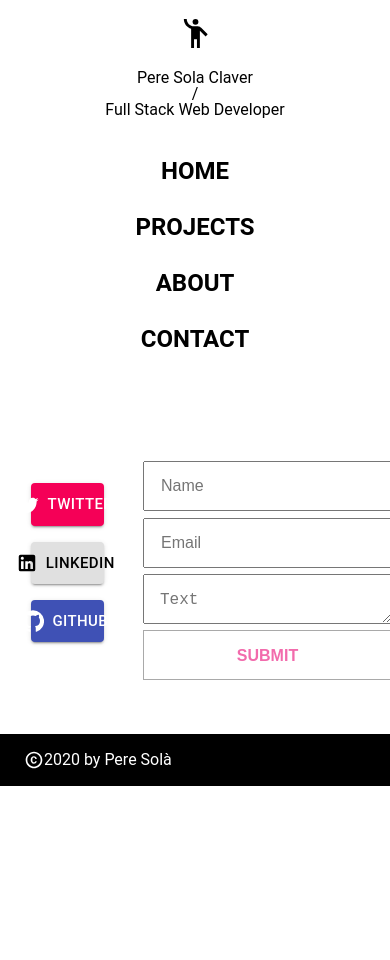
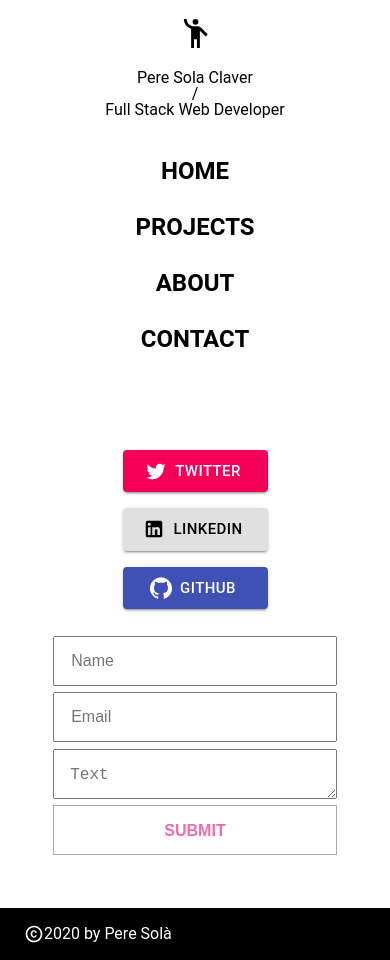
Before and after one commit to petrussola/portfolio-website-server, a React (Create React App) app in the folder client/: page /contact in a window 390 px wide. Before the commit the page ends 844 px from the top, so only its background shows below. Built offline with nearby package versions, Linux system fonts and the light colour scheme.

Commit message:
Make social media buttons responsive in the contact page

```diff
--- a/client/src/components/Contact/ContactDetails.jsx
+++ b/client/src/components/Contact/ContactDetails.jsx
@@ -13,7 +13,10 @@ const useStyles = makeStyles(theme => ({
     display: "flex",
     "flex-direction": "column",
     "align-items": "center",
-    "justify-content": "center"
+    "justify-content": "center",
+    [theme.breakpoints.down('sm')]: {
+      width: "100%"
+    }
   },
   list: {
     width: "50%",
--- a/client/src/components/Contact/ContactPage.jsx
+++ b/client/src/components/Contact/ContactPage.jsx
@@ -1,21 +1,23 @@
-import React, { useState } from "react";
-import ContactDetails from "./ContactDetails";
-import FormContainer from "../Form/FormContainer";
+import React, { useState } from 'react';
+import ContactDetails from './ContactDetails';
+import FormContainer from '../Form/FormContainer';
 
 // MATERIAL UI
-import { makeStyles } from "@material-ui/core/styles";
+import { makeStyles } from '@material-ui/core/styles';
 
-const useStyles = makeStyles({
+const useStyles = makeStyles(theme => ({
   root: {
-    display: "flex",
-    "flex-direction": "row",
-    "align-items": "center",
-    "justify-content": "center"
+    display: 'flex',
+    'flex-direction': 'row',
+    'align-items': 'center',
+    'justify-content': 'center',
+    [theme.breakpoints.down('sm')]: {
+      'flex-direction': 'column'
+    }
   }
-});
+}));
 
 export default function ContactPage() {
-
   const classes = useStyles();
   return (
     <div className={`${classes.root} containerMainPage`}>
```
